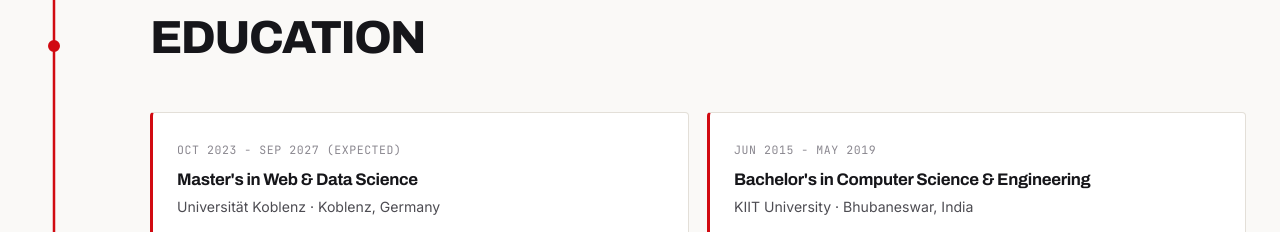
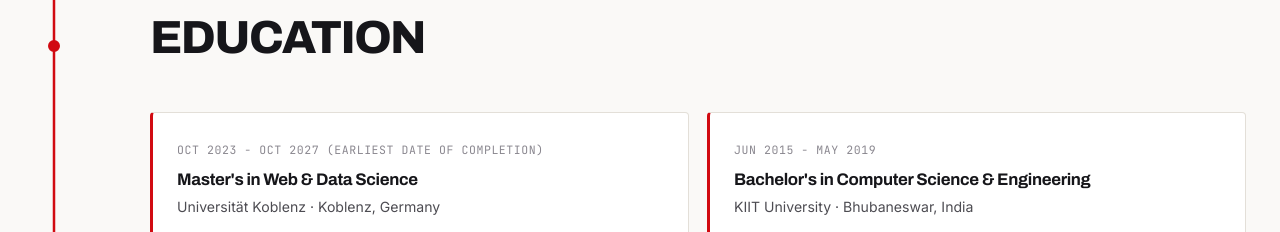
Before and after one commit to debiprasad21/debiprasad21.github.io, a plain HTML site: page index.html in a window 1280 px wide. Shown: the part 5910-6142 px from the top of the page. Drawn offline with Linux system fonts and the light colour scheme.

Commit message:
masters_completion_date_modified

```diff
--- a/index.html
+++ b/index.html
@@ -479,7 +479,7 @@
 
         <div class="edu">
           <article class="edu__item reveal">
-            <span class="edu__date">Oct 2023 - Sep 2027 (expected)</span>
+            <span class="edu__date">Oct 2023 - Oct 2027 (Earliest date of completion)</span>
             <h3>Master's in Web &amp; Data Science</h3>
             <p class="edu__org">Universität Koblenz · Koblenz, Germany</p>
           </article>
```
